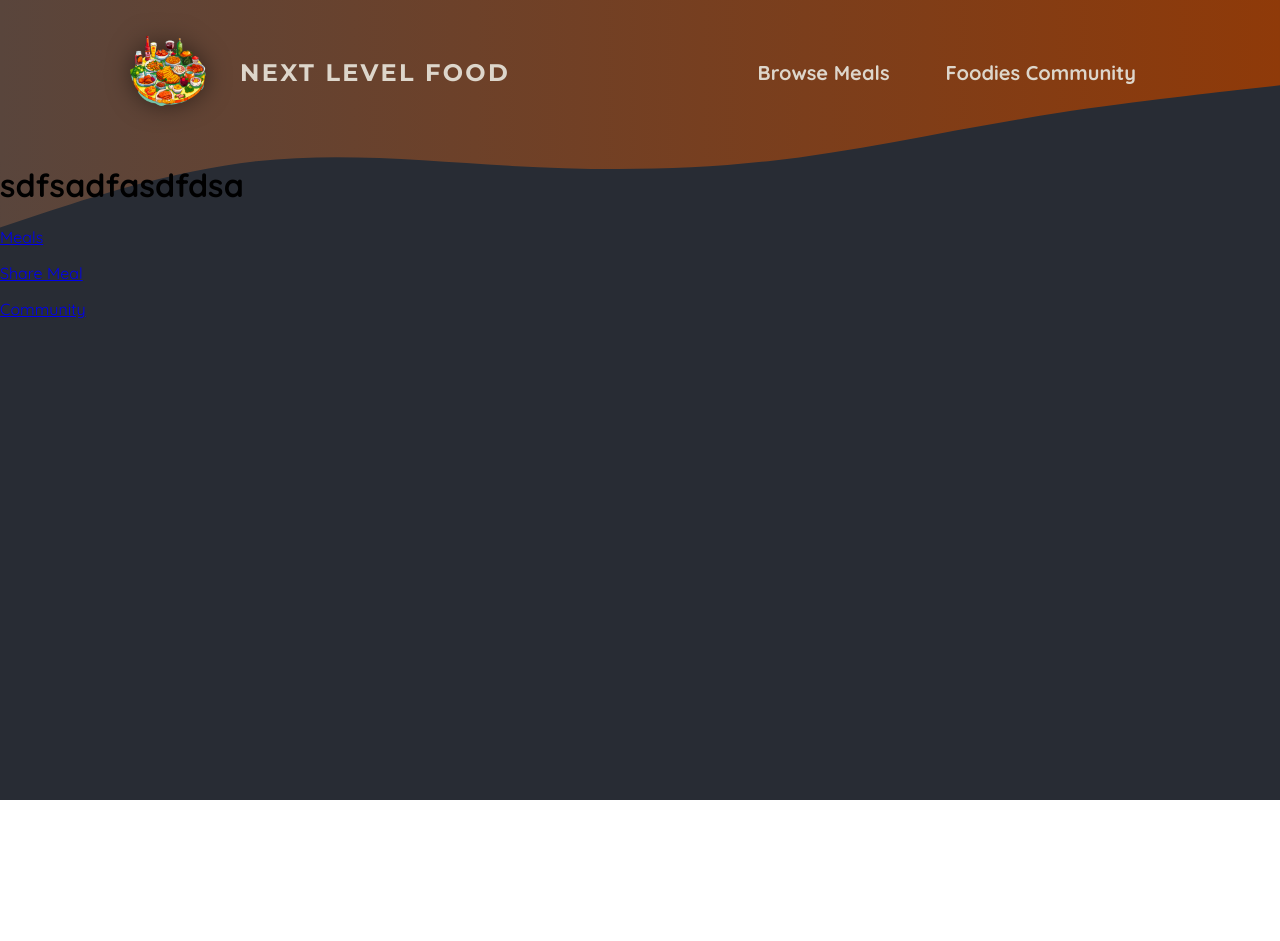
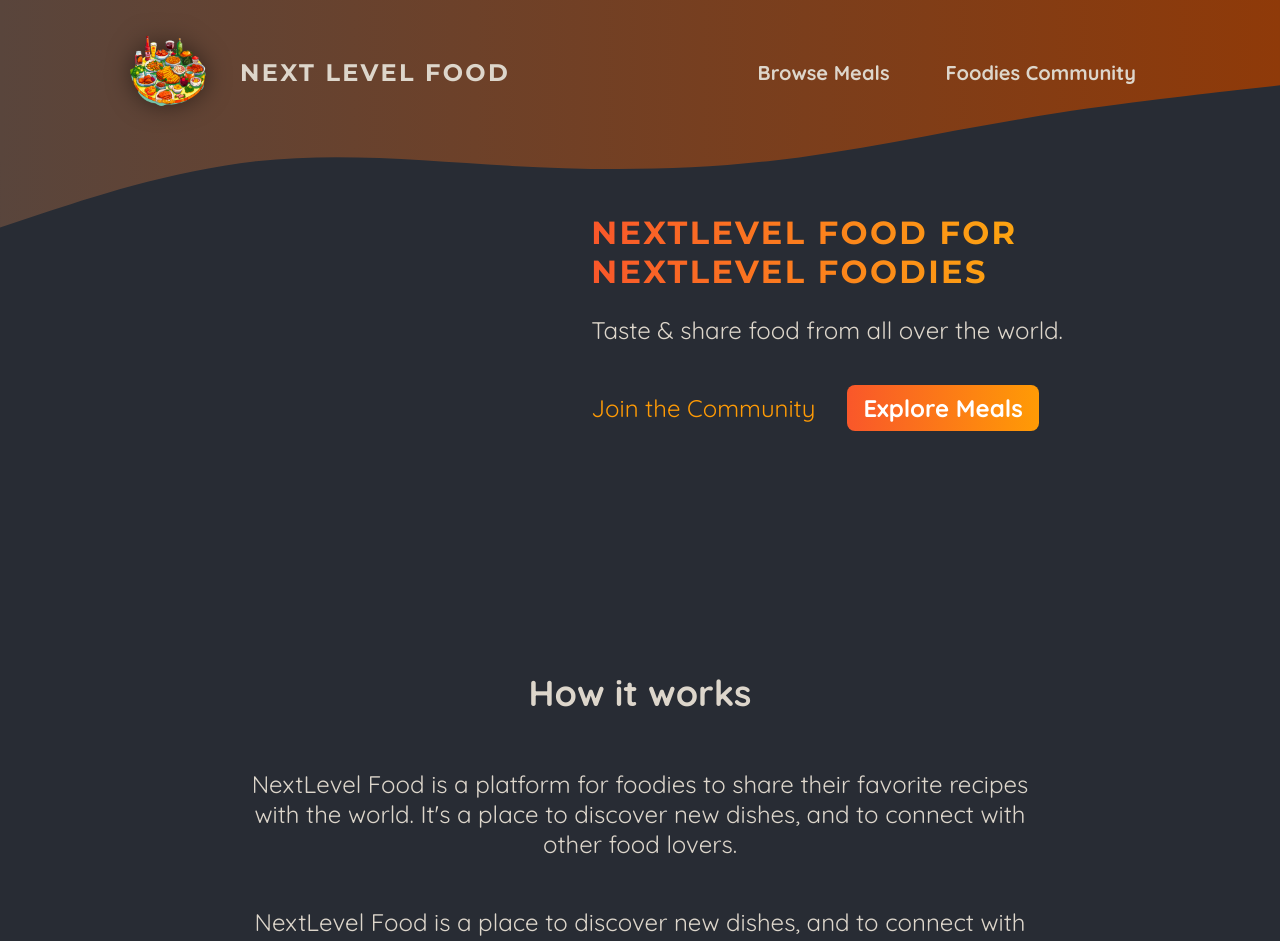
Before and after one commit to Jasiuu2605/meals-app-next, a Next.js app: page / in a window 1280 px wide. Shown: the top 941 px of the page. Before the commit the page ends 800 px from the top, so only its background shows below. Built offline with nearby package versions, Linux system fonts and the light colour scheme.

Commit message:
Refactor Home component layout and styles: implement header, sections, and CSS modules

```diff
--- a/app/page.js
+++ b/app/page.js
@@ -1,19 +1,50 @@
 import Link from 'next/link';
 
+import classes from './page.module.css';
 
 export default function Home() {
   return (
+    <>
+      <header className={classes.header}>
+        <div className={classes.slideshow}></div>
+        <div>
+          <div className={classes.hero}>
+            <h1>NextLevel Food for NextLevel Foodies</h1>
+            <p>Taste & share food from all over the world.</p>
+          </div>
+          <div className={classes.cta}>
+            <Link href='/community'>Join the Community</Link>
+            <Link href='/meals'>Explore Meals</Link>
+          </div>
+        </div>
+      </header>
       <main>
-      <h1>sdfsadfasdfdsa</h1>
+        <section className={classes.section}>
+          <h2>How it works</h2>
           <p>
-        <Link href='/meals'>Meals</Link>
+            NextLevel Food is a platform for foodies to share their favorite
+            recipes with the world. It&apos;s a place to discover new dishes,
+            and to connect with other food lovers.
           </p>
           <p>
-        <Link href='/meals/share'>Share Meal</Link>
+            NextLevel Food is a place to discover new dishes, and to connect
+            with other food lovers.
+          </p>
+        </section>
+
+        <section className={classes.section}>
+          <h2>Why NextLevel Food?</h2>
+          <p>
+            NextLevel Food is a platform for foodies to share their favorite
+            recipes with the world. It&apos;s a place to discover new dishes,
+            and to connect with other food lovers.
           </p>
           <p>
-        <Link href='/community'>Community</Link>
+            NextLevel Food is a place to discover new dishes, and to connect
+            with other food lovers.
           </p>
+        </section>
       </main>
+    </>
   );
 }
--- /dev/null
+++ b/app/page.module.css
@@ -0,0 +1,75 @@
+.header {
+  display: flex;
+  gap: 3rem;
+  margin: 3rem auto;
+  width: 90%;
+  max-width: 75rem;
+}
+
+.slideshow {
+  width: 40rem;
+  height: 25rem;
+}
+
+.hero {
+  color: #ddd6cb;
+  font-size: 1.5rem;
+}
+
+.hero h1 {
+  font-size: 2rem;
+  font-weight: bold;
+  font-family: 'Montserrat', sans-serif;
+  letter-spacing: 0.15rem;
+  text-transform: uppercase;
+  background: linear-gradient(90deg, #f9572a, #ffc905);
+  background-clip: text;
+  -webkit-background-clip: text;
+  -webkit-text-fill-color: transparent;
+}
+
+.cta {
+  font-size: 1.5rem;
+  display: flex;
+  gap: 1rem;
+}
+
+.cta a {
+  display: inline-block;
+  margin-top: 1rem;
+  padding: 0.5rem 1rem;
+  border-radius: 0.5rem;
+  background: linear-gradient(90deg, #f9572a, #ff9b05);
+  color: #ffffff;
+  font-weight: bold;
+  text-decoration: none;
+}
+
+.cta a:hover,
+.cta a:active {
+  background: linear-gradient(90deg, #fd4715, #f9b241);
+}
+
+.cta a:first-child {
+  background: transparent;
+  font-weight: normal;
+  color: #ff9b05;
+  padding-left: 0;
+}
+
+.cta a:first-child:hover,
+.cta a:first-child:active {
+  background: transparent;
+  color: #f9b241;
+}
+
+.section {
+  display: flex;
+  flex-direction: column;
+  color: #ddd6cb;
+  font-size: 1.5rem;
+  max-width: 50rem;
+  width: 90%;
+  margin: 2rem auto;
+  text-align: center;
+}
```
Lines whose indentation alone changed are shown as unchanged.
